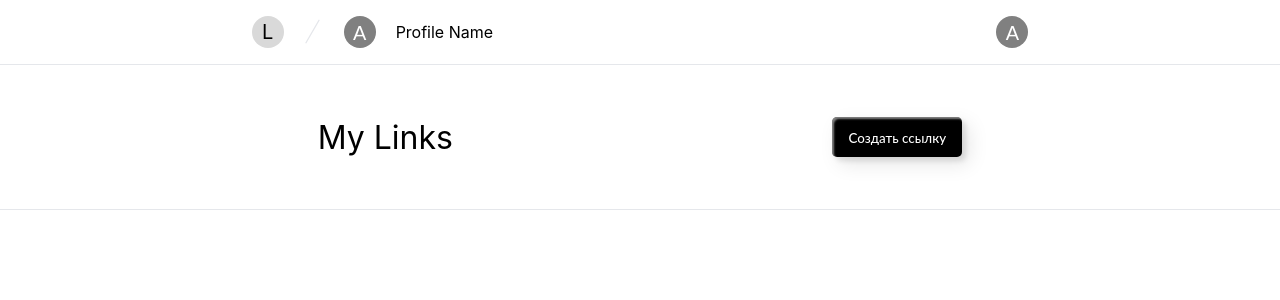
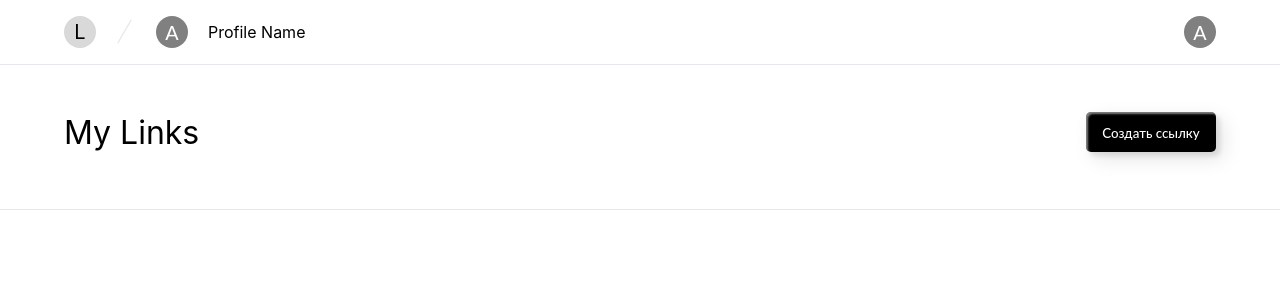
Before and after one commit to BlessedChiIdz/NilProj, a React (Create React App) app: page / in a window 1280 px wide. Shown: the top 300 px of the page. Built offline with nearby package versions, Linux system fonts and the light colour scheme; the HTML template or start-up script is replaced by a standard one.

Commit message:
Change Header margin

```diff
--- /dev/null
+++ b/src/Components/LinkPageMainPart.tsx
@@ -0,0 +1,11 @@
+import React from 'react';
+
+const LinkPageMainPart = () => {
+    return (
+        <div>
+
+        </div>
+    );
+};
+
+export default LinkPageMainPart;
--- a/src/Pages/LinksPage.tsx
+++ b/src/Pages/LinksPage.tsx
@@ -1,12 +1,14 @@
 import React from 'react';
 import Header from "../Components/Header";
 import TopLinks from "../Components/TopLinks";
+import LinkPageMainPart from "../Components/LinkPageMainPart";
 
 const LinksPage = () => {
     return (
         <div>
             <Header/>
             <TopLinks/>
+            <LinkPageMainPart/>
         </div>
     );
 };
--- a/src/styles/Header.css
+++ b/src/styles/Header.css
@@ -1,21 +1,24 @@
 .HeaderMain{
+
     border-bottom: 1px solid;
     border-color: #E5E7EB;
     height: 64px;
     width: 100%;
-    text-align: center;
     position: sticky;
     vertical-align: middle;
     line-height: 60px;
-
 }
 .slash{
     vertical-align: middle;
 }
 
 .HeaderContentPart{
-    display: flex;
-    justify-content: space-around;
+    padding-left: 5%;
+    padding-right: 5%;
+    height: 100%;
+    max-width: 1280px;
+    margin-left: auto;
+    margin-right: auto;
 }
 .circle {
     vertical-align: middle;
--- a/src/styles/TopLinks.css
+++ b/src/styles/TopLinks.css
@@ -5,29 +5,34 @@
     border-color: #E5E7EB;
     text-align: center;
     vertical-align: middle;
-    display: flex;
+    line-height: 135px;
 }
 
 .contentContainer{
-    width: 80%;
-    margin: auto;
-    display: flex;
-    justify-content: space-around;
+    padding-left: 5%;
+    padding-right: 5%;
+    height: 100%;
+    max-width: 1280px;
+    margin-left: auto;
+    margin-right: auto;
     position: relative;
 }
 
 .left{
     font-size: 4vh;
-    top: 0;
-    bottom: 0;
-    margin: auto 0;
+    /*top: 0;*/
+    /*bottom: 0;*/
+    /*margin: auto 0;*/
     display: inline-block;
     float: left;
+    height: 100%;
+    vertical-align: middle;
 }
 .right{
-    top: 0;
-    bottom: 0;
-    margin: auto 0;
+    /*top: 0;*/
+    /*bottom: 0;*/
+    /*margin: auto 0;*/
+    height: 100%;
     vertical-align: middle;
     display: inline-block;
     float: right;
```
